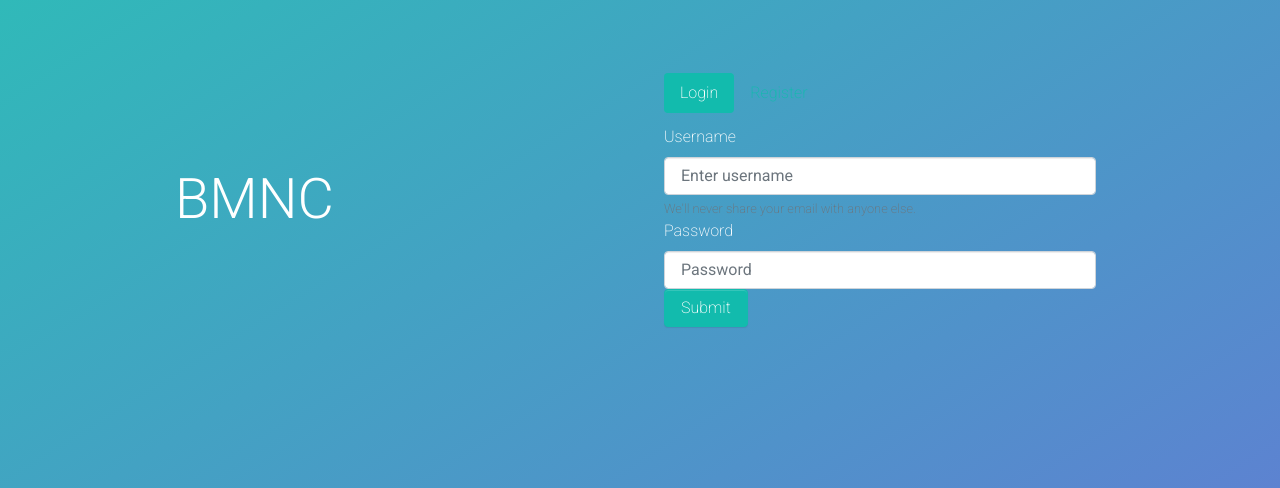
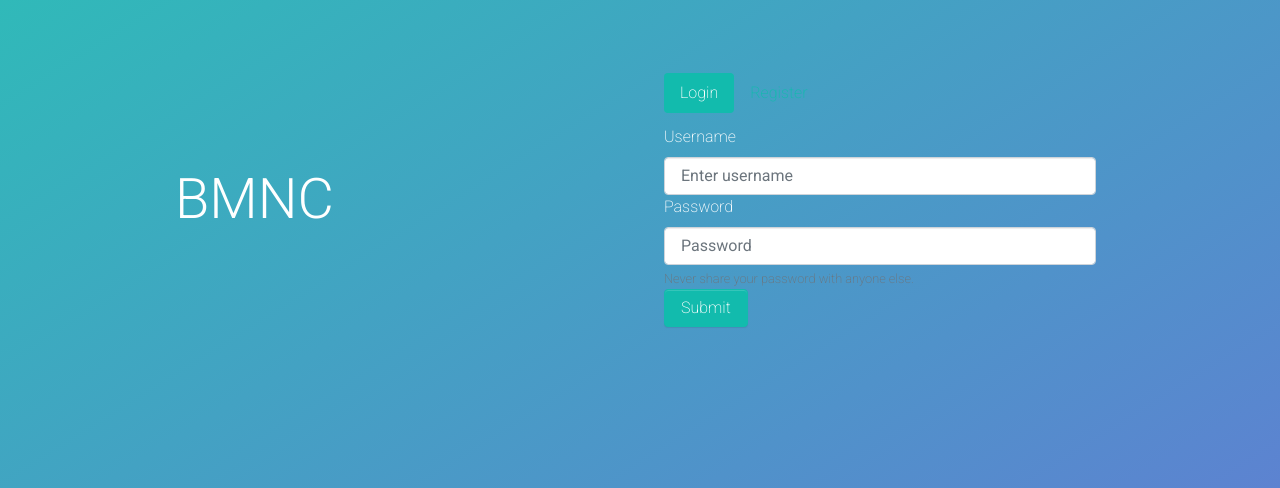
Before and after one commit to Mochaul/basdat-tk-bmnc, a Django app: template authentication/templates/login.html in a window 1280 px wide. Shown: the part 200-688 px from the top of the page. Run offline with Django 3.2, Linux system fonts and the light colour scheme; the template is opened without the code that fills it, so the values that code supplies are empty; parts of the project's set-up code (start-up, migrations or seed data) failed here and were passed over; some libraries are stand-ins or nearby versions.

Commit message:
minor fix

```diff
--- a/authentication/templates/login.html
+++ b/authentication/templates/login.html
@@ -44,11 +44,11 @@
                 <div class="form-group">
                   <label>Username</label>
                   <input type="email" class="form-control" placeholder="Enter username">
-                  <small class="form-text text-muted">We'll never share your email with anyone else.</small>
                 </div>
                 <div class="form-group">
                   <label>Password</label>
                   <input type="password" class="form-control" placeholder="Password"> </div>
+                  <small class="form-text text-muted">Never share your password with anyone else.</small>
                 <button type="submit" class="btn btn-primary">Submit</button>
               </form>
             </div>
```
